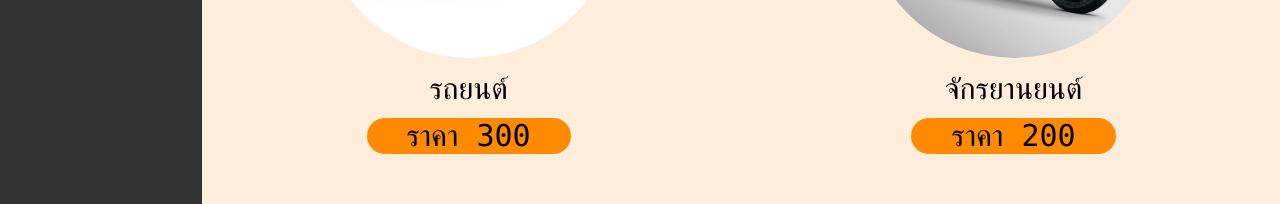
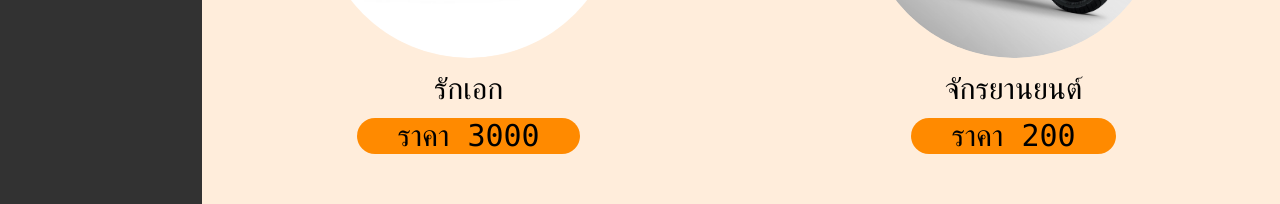
Before and after one commit to mycomputer001/carcare, a Vue app in the folder packages/frontend/: page /firstpage in a window 1280 px wide. Shown: the part 370-574 px from the top of the page. Built offline with nearby package versions, Linux system fonts and the light colour scheme; what vue-mdijs would draw is missing.

Commit message:
ทำอะไรไปแก้ไขอะไรก็ว่าไป

```diff
--- a/packages/frontend/src/views/firstpage.vue
+++ b/packages/frontend/src/views/firstpage.vue
@@ -6,13 +6,13 @@
         <img src="@/assets/car1.png" width="300" height="auto" alt="logo" class="mx-auto rounded-full">
         <img src="@/assets/car2.png" width="300" height="auto" alt="logo" class="mx-auto rounded-full">
         <div class="">
-          รถยนต์
+          รักเอก
         </div>
         <div class="">
           จักรยานยนต์
         </div>
         <router-link to="/buypage" class="hover:bg-orange-600 bg-main w-max px-10 mx-auto font-mono rounded-full">
-          ราคา 300
+          ราคา 3000
         </router-link>
         <router-link to="/buypage" class="hover:bg-orange-600 bg-main w-max px-10 mx-auto font-mono rounded-full">
           ราคา 200
```
